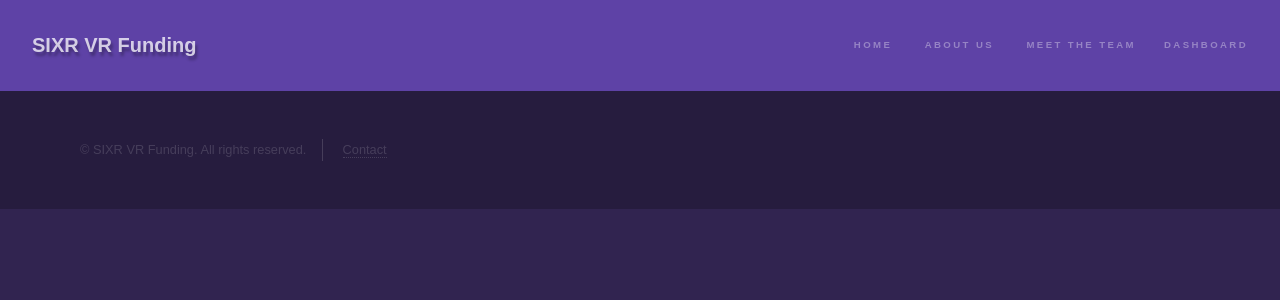
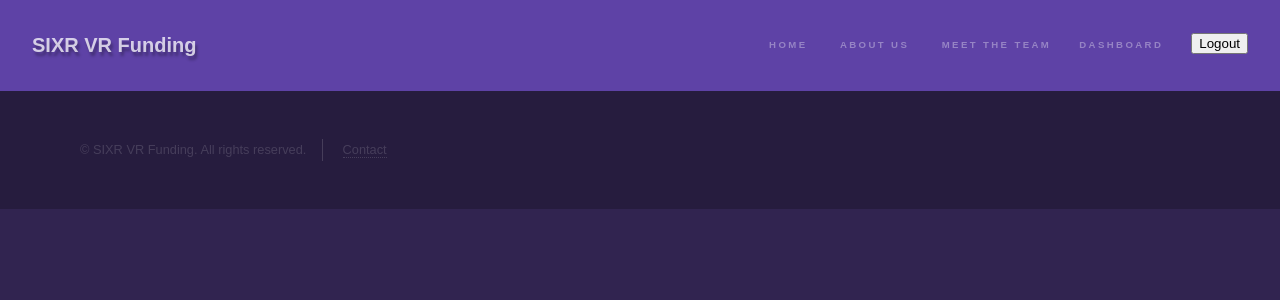
Before and after one commit to VR-Funding-Platform-tt19/Front-End, a React (Create React App) app in the folder vr-funding-app/: page / in a window 1280 px wide. Shown: the top 300 px of the page. Built offline with nearby package versions, Linux system fonts and the light colour scheme.

Commit message:
added logout functionality

```diff
--- a/vr-funding-app/src/Component/NavBar.js
+++ b/vr-funding-app/src/Component/NavBar.js
@@ -92,7 +92,7 @@ const NavBar = () => {
 
     return (
         <NavBarStyle>
-            <a href="index.html" class="title">
+            <a href="index.html" class="title"> {/* Add link to marketing page index.html */}
                 SIXR VR Funding
             </a>
                 <nav>
@@ -101,6 +101,7 @@ const NavBar = () => {
                         <li><Link to='/about'>About Us</Link></li> {/* add link to marketing about us page */}
                         <li><Link to='/meet-the-team'>Meet The Team</Link></li>
                         <li><Link to='/dashboard'>Dashboard</Link></li>
+                        <li> <button onClick={() => logOut}> Logout </button> </li> {/* possiblly have to style */}
                     </ul>
                 </nav>
         </NavBarStyle>
```
